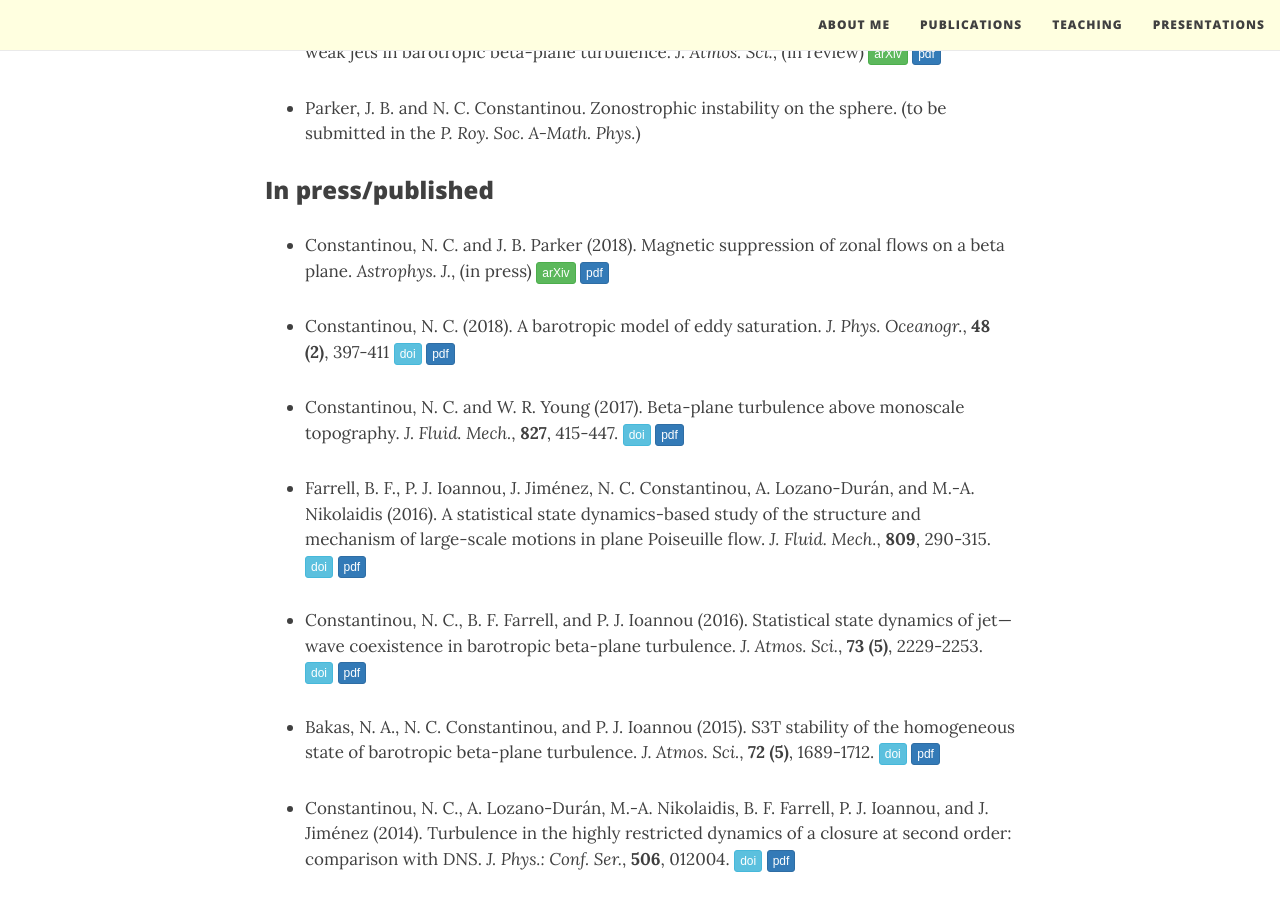
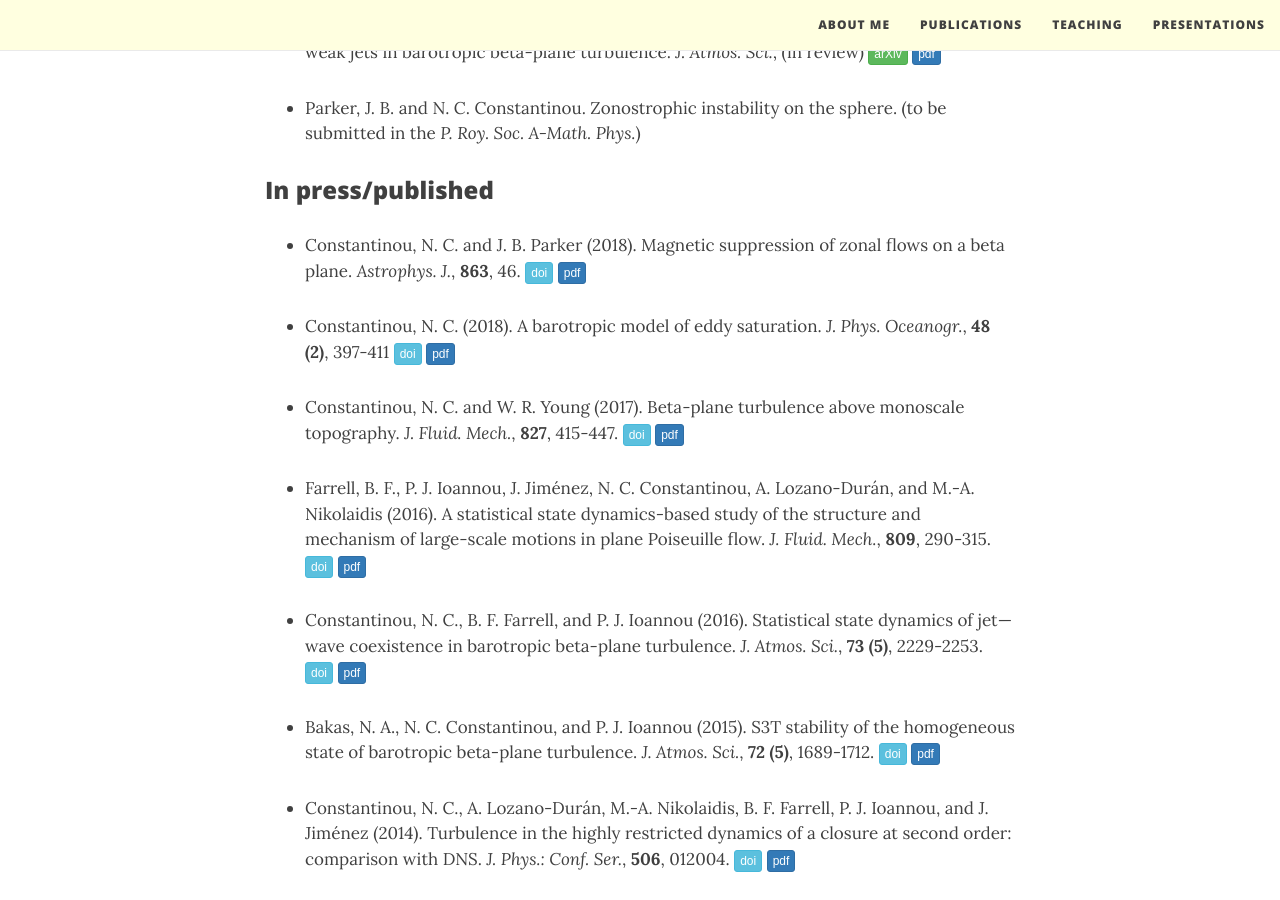
Before and after one commit to navidcy/navidcy.github.io, a Jekyll site: the page built from publications.md, in a window 1280 px wide and 900 px high, scrolled down 347 px. Built offline with Jekyll 4.4.1, drawn with Linux system fonts in a browser that asks for light colours; nearby versions of some CDN libraries.

Commit message:
adds reference for magnetic paper and published pdf version

```diff
--- a/publications.md
+++ b/publications.md
@@ -14,7 +14,7 @@ title: Publications
 
 ### In press/published
 
-- Constantinou, N. C. and J. B. Parker (2018). Magnetic suppression of zonal flows on a beta plane. _Astrophys. J._, (in press) [<span class="btn btn-success btn-xs{{end}}" style="font-family:sans-serif;">arXiv</span>][arXiv:1805.09847]{:target="_blank"} [<span class="btn btn-primary btn-xs{{end}}" style="font-family:sans-serif;">pdf</span>][magneticZF]
+- Constantinou, N. C. and J. B. Parker (2018). Magnetic suppression of zonal flows on a beta plane. _Astrophys. J._, **863**, 46. [<span class="btn btn-info btn-xs{{end}}" style="font-family:sans-serif;">doi</span>][magneticZF-doi]{:target="_blank"} [<span class="btn btn-primary btn-xs{{end}}" style="font-family:sans-serif;">pdf</span>][magneticZF]
 
 - Constantinou, N. C. (2018). A barotropic model of eddy saturation. _J. Phys. Oceanogr._,  **48 (2)**, 397-411 [<span class="btn btn-info btn-xs{{end}}" style="font-family:sans-serif;">doi</span>][EddySaturationJPO-doi]{:target="_blank"} [<span class="btn btn-primary btn-xs{{end}}" style="font-family:sans-serif;">pdf</span>][eddysaturation]
 
@@ -70,6 +70,7 @@ title: Publications
 [s3t-jets-jas]: S3T_jas.pdf
 [holmboe]: holmboe.pdf
 
+[magneticZF-doi]: https://doi.org/10.3847/1538-4357/aace53
 [EddySaturationJPO-doi]: https://doi.org/10.1175/JPO-D-17-0182.1
 [barotropic-topo-mono-doi]: https://doi.org/10.1017/jfm.2017.482
 [vlsm-poiseuille-doi]: https://doi.org/10.1017/jfm.2016.661
```
Also changed, not shown: 1 other file.
